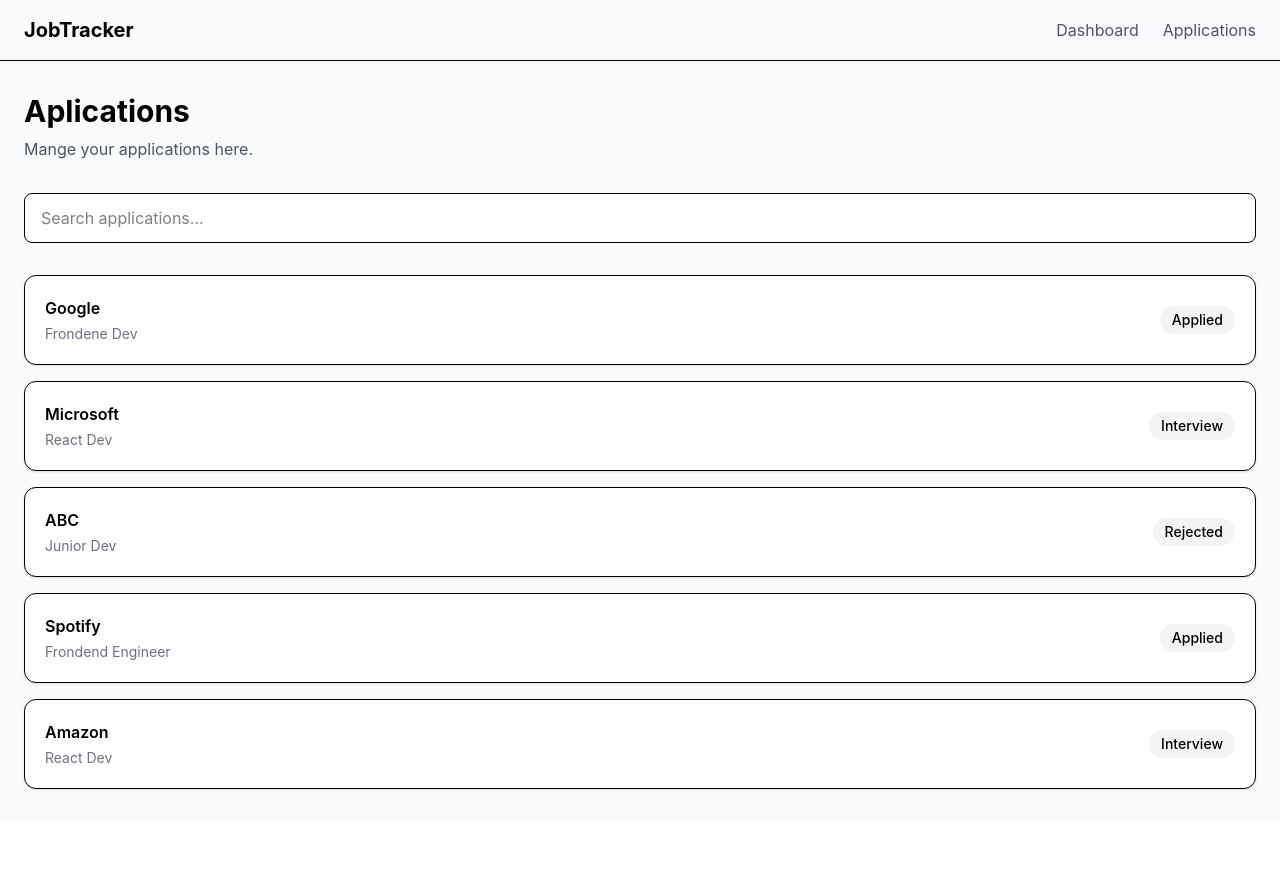
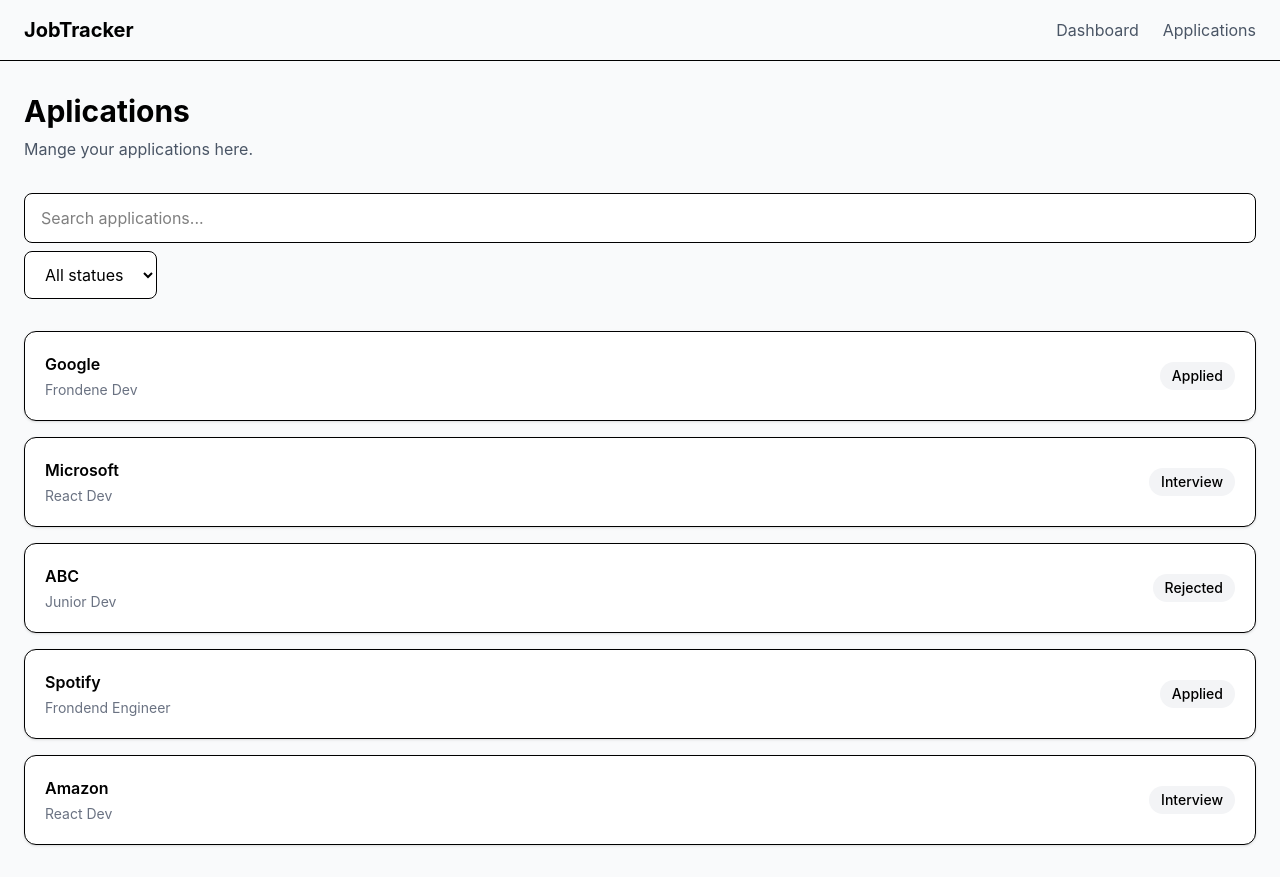
Before and after one commit to DianaAsli/job-tracker, a React (Vite) app in the folder client/: page /applications in a window 1280 px wide. Before the commit the page ends 821 px from the top, so only its background shows below. Built offline with nearby package versions, Linux system fonts and the light colour scheme.

Commit message:
add application status filter

```diff
--- a/client/src/pages/Applications.jsx
+++ b/client/src/pages/Applications.jsx
@@ -3,9 +3,16 @@
 import { useState } from "react";
 
 function Applications() {
-    const[searchTerm, setSearchTerm] = useState("");
-    const filteredApplications = applications.filter((application) =>
-        application.company.toLowerCase().includes(searchTerm.toLocaleLowerCase()))
+    const [searchTerm, setSearchTerm] = useState("");
+    const [selectedStatus, setSelectedStatus] = useState('All');
+
+    const filteredApplications = applications.filter((application) => {
+        const matchesSearch = application.company.toLowerCase().includes(searchTerm.toLocaleLowerCase())
+        const matchesStatus = selectedStatus === 'All' || application.status === selectedStatus;
+
+        return matchesSearch && matchesStatus;
+    });
+
 
     return (
         <div>
@@ -14,11 +21,22 @@
 
             <div className="mt-8">
                 <input type="text"
-                placeholder="Search applications..."
-                value={searchTerm}
-                onChange={(event) => setSearchTerm(event.target.value)}
-                className="w-full rounded-lg border bg-white px-4 py-3 otline-none focus:ring-2"
+                    placeholder="Search applications..."
+                    value={searchTerm}
+                    onChange={(event) => setSearchTerm(event.target.value)}
+                    className="w-full rounded-lg border bg-white px-4 py-3 otline-none focus:ring-2"
                 />
+
+                <select
+                    value={selectedStatus}
+                    onChange={(event) => setSelectedStatus(event.target.value)}
+                    className="rounded-lg border mt-2 bg-white px-4 py-3 outline-none focus:ring-2"
+                >
+                    <option value="All">All statues</option>
+                    <option value="Applied">Applied</option>
+                    <option value="Interview">Interview</option>
+                    <option value="Rejected">Rejected</option>
+                </select>
             </div>
 
             <div className="mt-8 space-y-4">
```
